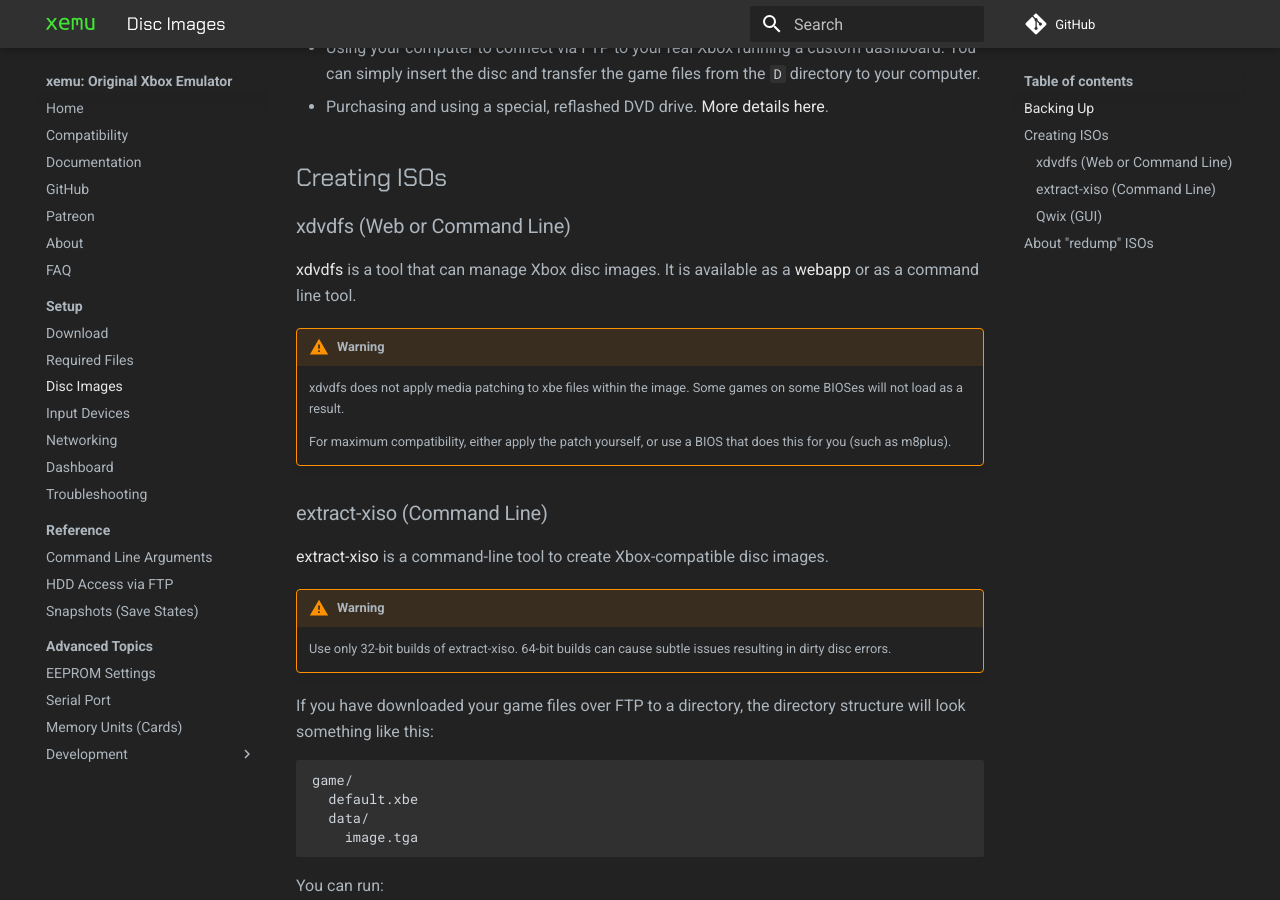
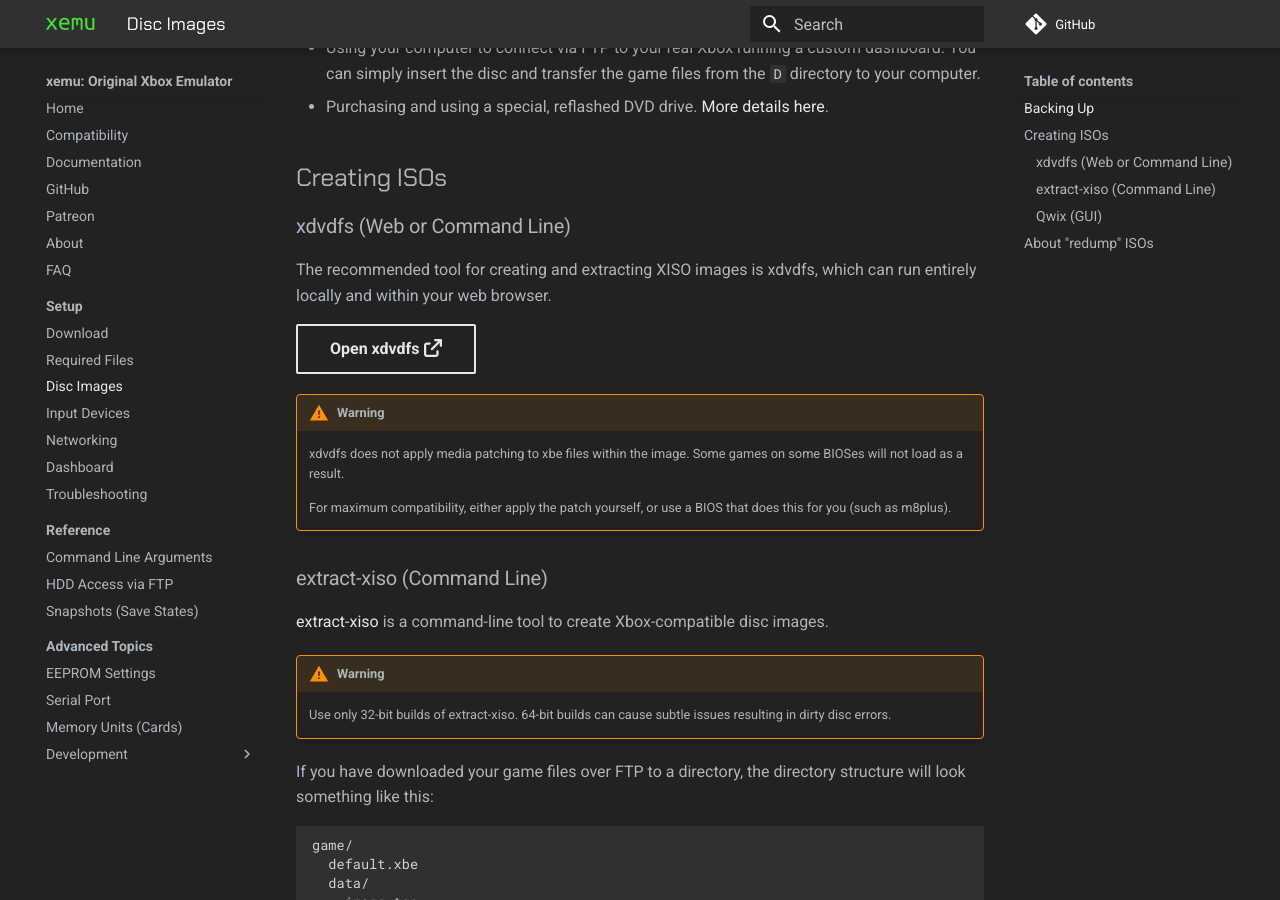
Before and after one commit to xemu-project/xemu-website, an MkDocs documentation site: the page built from docs/docs/disc-images.md, in a window 1280 px wide and 900 px high, scrolled down 550 px. Built offline with MkDocs 1.6.1 and Material for MkDocs 9.7.7, drawn with Linux system fonts in a browser that asks for light colours; comment, search, counter and statistics services are not loaded.

Commit message:
Make xdvdfs stand out more with a big button

```diff
--- a/docs/docs/disc-images.md
+++ b/docs/docs/disc-images.md
@@ -22,9 +22,9 @@ create a game backup. You can backup your legally purchased games by:
 
 ### xdvdfs (Web or Command Line)
 
-[xdvdfs](https://github.com/antangelo/xdvdfs)
-is a tool that can manage Xbox disc images.
-It is available as a [webapp](https://xiso.antangelo.com/) or as a command line tool.
+The recommended tool for creating and extracting XISO images is xdvdfs, which can run entirely locally and within your web browser.
+
+[Open xdvdfs :fontawesome-solid-arrow-up-right-from-square:](https://xiso.antangelo.com){ .md-button .md-button--secondary target="_blank" }
 
 !!! warning
 
```
